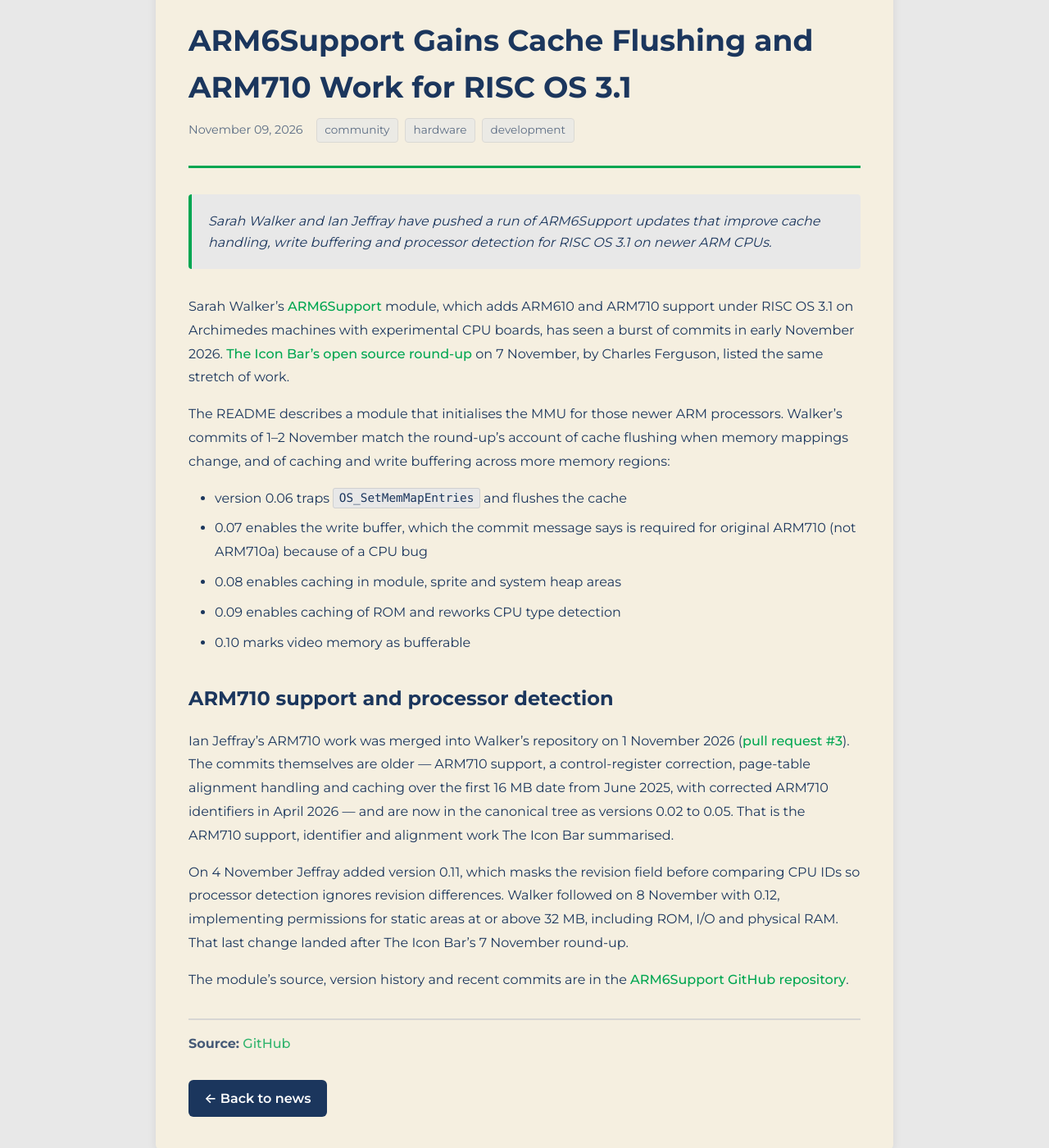
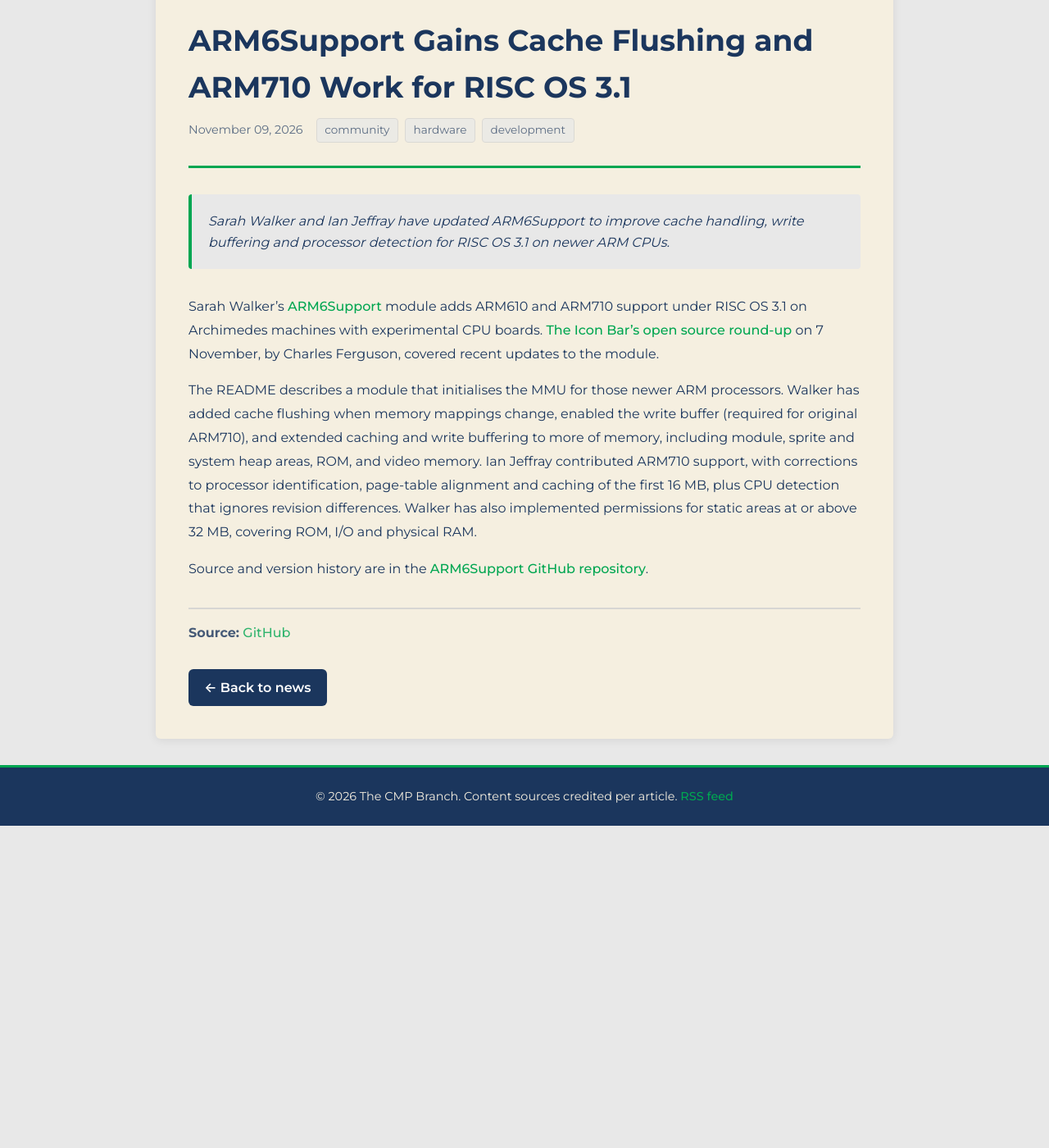
Before and after one commit to The-CMP-Branch/News, a Jekyll site: the page built from _posts/2026-11-09-arm6support-risc-os-31-newer-arm.md, in a window 1280 px wide and 1400 px high, scrolled down 320 px. Shown: the whole window at 82% size. Built offline with Jekyll 4.4.1, drawn with Linux system fonts in a browser that asks for light colours; after the commit the page ends 1327 px from its top, so only the background shows below that.

Commit message:
Trim ARM6Support article git-history detail
Summarise cache, write-buffer, ARM710 and processor-detection work without commit-by-commit, merge-date or repository-history detail. Keep source credits.

Co-authored-by: Tigger <ReallySmallSoftware@users.noreply.github.com>

```diff
--- a/_posts/2026-11-09-arm6support-risc-os-31-newer-arm.md
+++ b/_posts/2026-11-09-arm6support-risc-os-31-newer-arm.md
@@ -2,26 +2,14 @@
 layout: post
 title: "ARM6Support Gains Cache Flushing and ARM710 Work for RISC OS 3.1"
 date: 2026-11-09 07:45:00 +0000
-summary: "Sarah Walker and Ian Jeffray have pushed a run of ARM6Support updates that improve cache handling, write buffering and processor detection for RISC OS 3.1 on newer ARM CPUs."
+summary: "Sarah Walker and Ian Jeffray have updated ARM6Support to improve cache handling, write buffering and processor detection for RISC OS 3.1 on newer ARM CPUs."
 tags: [community, hardware, development]
 source_url: "https://github.com/sarah-walker-pcem/ARM6Support"
 source_name: "GitHub"
 ---
 
-Sarah Walker's [ARM6Support](https://github.com/sarah-walker-pcem/ARM6Support) module, which adds ARM610 and ARM710 support under RISC OS 3.1 on Archimedes machines with experimental CPU boards, has seen a burst of commits in early November 2026. [The Icon Bar's open source round-up](https://www.iconbar.com/articles/RISC_OS_Open_source_developments_weekly_update_7th_November_2026/index2421.html) on 7 November, by Charles Ferguson, listed the same stretch of work.
+Sarah Walker's [ARM6Support](https://github.com/sarah-walker-pcem/ARM6Support) module adds ARM610 and ARM710 support under RISC OS 3.1 on Archimedes machines with experimental CPU boards. [The Icon Bar's open source round-up](https://www.iconbar.com/articles/RISC_OS_Open_source_developments_weekly_update_7th_November_2026/index2421.html) on 7 November, by Charles Ferguson, covered recent updates to the module.
 
-The README describes a module that initialises the MMU for those newer ARM processors. Walker's commits of 1–2 November match the round-up's account of cache flushing when memory mappings change, and of caching and write buffering across more memory regions:
+The README describes a module that initialises the MMU for those newer ARM processors. Walker has added cache flushing when memory mappings change, enabled the write buffer (required for original ARM710), and extended caching and write buffering to more of memory, including module, sprite and system heap areas, ROM, and video memory. Ian Jeffray contributed ARM710 support, with corrections to processor identification, page-table alignment and caching of the first 16 MB, plus CPU detection that ignores revision differences. Walker has also implemented permissions for static areas at or above 32 MB, covering ROM, I/O and physical RAM.
 
-- version 0.06 traps `OS_SetMemMapEntries` and flushes the cache
-- 0.07 enables the write buffer, which the commit message says is required for original ARM710 (not ARM710a) because of a CPU bug
-- 0.08 enables caching in module, sprite and system heap areas
-- 0.09 enables caching of ROM and reworks CPU type detection
-- 0.10 marks video memory as bufferable
-
-## ARM710 support and processor detection
-
-Ian Jeffray's ARM710 work was merged into Walker's repository on 1 November 2026 ([pull request #3](https://github.com/sarah-walker-pcem/ARM6Support/pull/3)). The commits themselves are older — ARM710 support, a control-register correction, page-table alignment handling and caching over the first 16 MB date from June 2025, with corrected ARM710 identifiers in April 2026 — and are now in the canonical tree as versions 0.02 to 0.05. That is the ARM710 support, identifier and alignment work The Icon Bar summarised.
-
-On 4 November Jeffray added version 0.11, which masks the revision field before comparing CPU IDs so processor detection ignores revision differences. Walker followed on 8 November with 0.12, implementing permissions for static areas at or above 32 MB, including ROM, I/O and physical RAM. That last change landed after The Icon Bar's 7 November round-up.
-
-The module's source, version history and recent commits are in the [ARM6Support GitHub repository](https://github.com/sarah-walker-pcem/ARM6Support).
+Source and version history are in the [ARM6Support GitHub repository](https://github.com/sarah-walker-pcem/ARM6Support).
```
